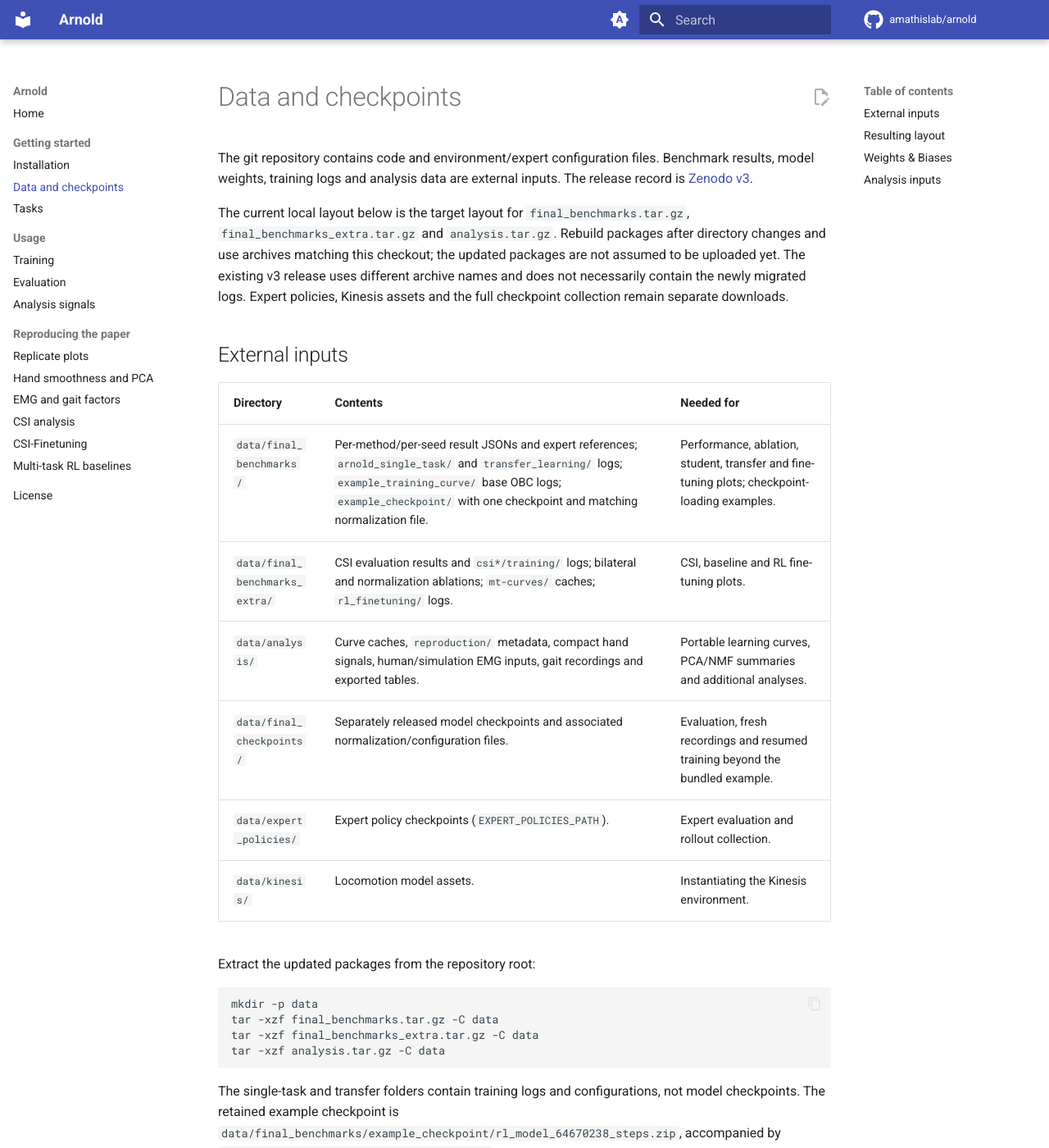
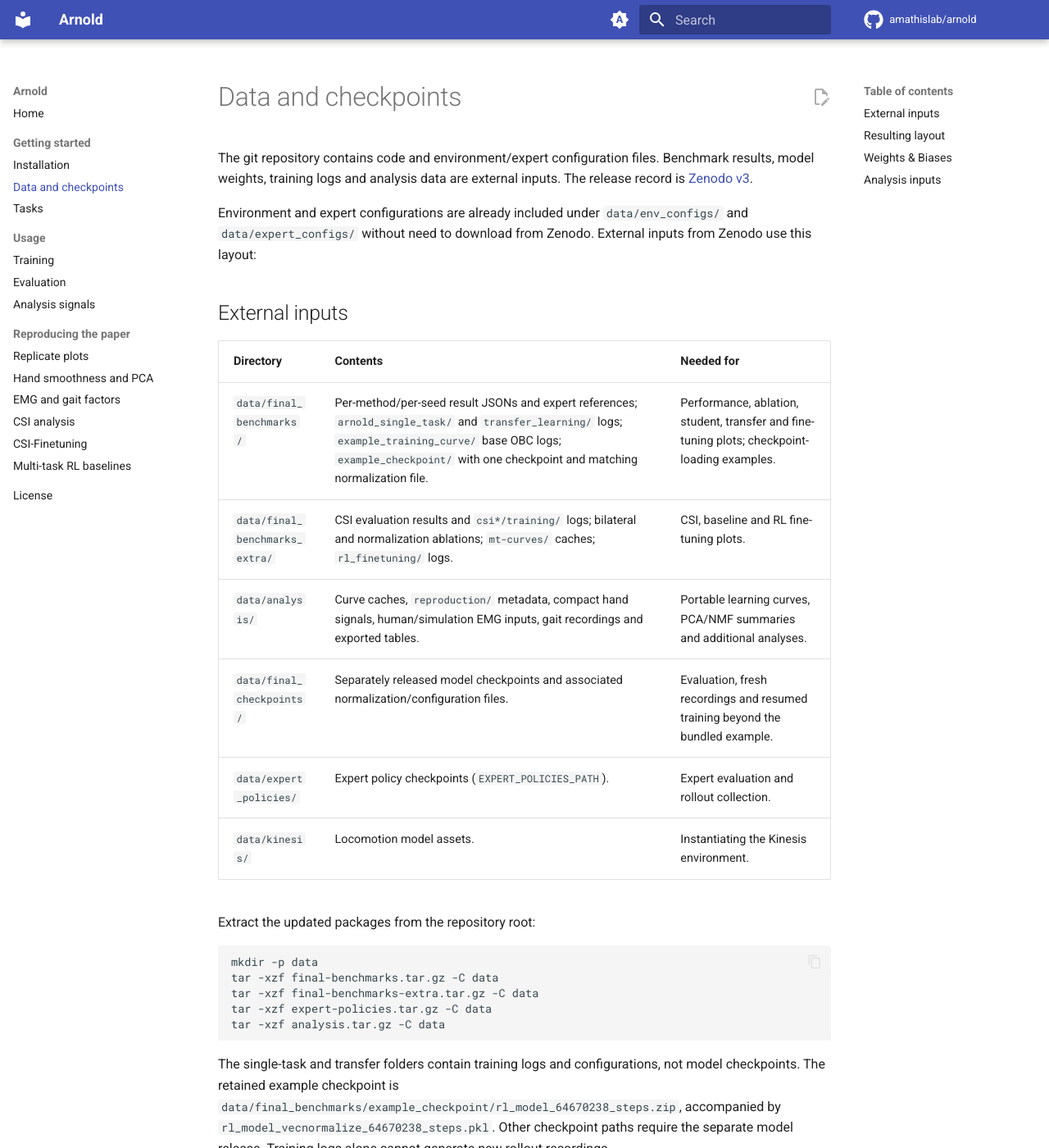
Before and after one commit to amathislab/arnold, an MkDocs documentation site: the page built from docs/data.md, in a window 1280 px wide and 1400 px high. Shown: the whole window at 82% size. Built offline with MkDocs 1.6.1 and Material for MkDocs 9.7.7, drawn with Linux system fonts in a browser that asks for light colours; comment, search, counter and statistics services are not loaded.

Commit message:
simplified doc

````diff
--- a/docs/data.md
+++ b/docs/data.md
@@ -4,12 +4,8 @@ The git repository contains code and environment/expert configuration files. Ben
 results, model weights, training logs and analysis data are external inputs. The release
 record is [Zenodo v3](https://zenodo.org/records/21807280).
 
-The current local layout below is the target layout for `final_benchmarks.tar.gz`,
-`final_benchmarks_extra.tar.gz` and `analysis.tar.gz`. Rebuild packages after directory
-changes and use archives matching this checkout; the updated packages are not assumed
-to be uploaded yet. The existing v3
-release uses different archive names and does not necessarily contain the newly migrated logs.
-Expert policies, Kinesis assets and the full checkpoint collection remain separate downloads.
+Environment and expert configurations are already included under `data/env_configs/` and
+`data/expert_configs/` without need to download from Zenodo. External inputs from Zenodo use this layout:
 
 ## External inputs
 
@@ -26,8 +22,9 @@ Extract the updated packages from the repository root:
 
 ```bash
 mkdir -p data
-tar -xzf final_benchmarks.tar.gz -C data
-tar -xzf final_benchmarks_extra.tar.gz -C data
+tar -xzf final-benchmarks.tar.gz -C data
+tar -xzf final-benchmarks-extra.tar.gz -C data
+tar -xzf expert-policies.tar.gz -C data
 tar -xzf analysis.tar.gz -C data
 ```
 
````
Also changed, not shown: README.md (+6 -18 lines).
